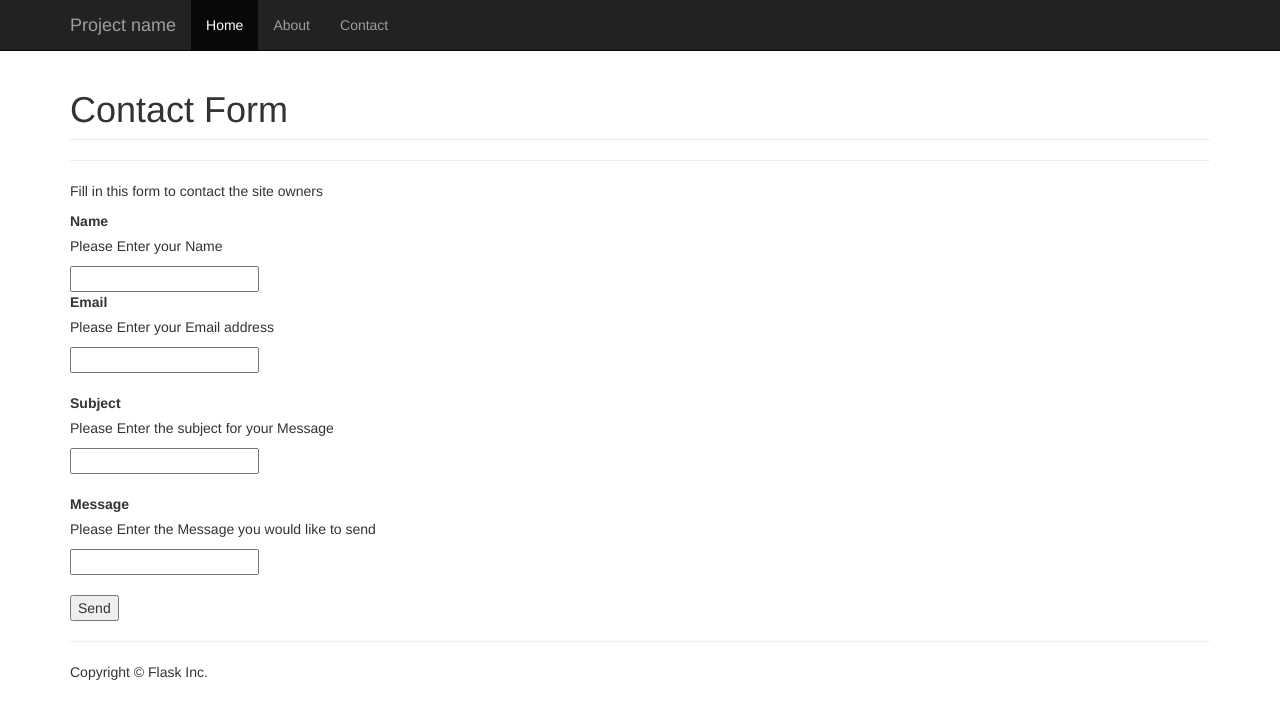
After one commit to gorillagunz/info3180-lab3-ex2, a Flask app: page /contact in a window 1280 px wide. The commit adds this page. Shown: the top 719 px of the page. Run offline with Flask 2, Linux system fonts and the light colour scheme; some libraries are stand-ins or nearby versions.

Commit message:
contact form

```diff
--- /dev/null
+++ b/app/templates/contact.html
@@ -0,0 +1,25 @@
+{% extends "base.html" %}
+{% block main %}
+<h1 class="page-header">Contact Form</h1>
+<hr/>
+<p>Fill in this form to contact the site owners</p>
+<form action="/contact" method="POST">
+  <label for="from_name">Name</label><br/>
+  <p>Please Enter your Name</p>
+  <input  type="text" name="from_name" required /><br/>
+  <label for="from_addr">Email</label><br/>
+  <p>Please Enter your Email address</p>
+  <input type="email" name="from_addr" required/>
+  <br />
+  <br />
+  <label for="subject">Subject</label><br/>
+  <p>Please Enter the subject for your Message</p>
+  <input  type="text" name="subject" required />
+  <br />
+  <br/>
+  <label for="msg">Message</label><br/>
+  <p>Please Enter the Message you would like to send</p>
+  <input  type="text-box" name="msg" required/><br/><br/>
+  <input  type="submit" name="submit" value ="Send"/>
+  </form>
+{% endblock %}
--- a/app/templates/header.html
+++ b/app/templates/header.html
@@ -13,6 +13,7 @@
           <ul class="nav navbar-nav">
             <li class="active"><a href="{{ url_for('home') }}">Home</a></li>
             <li><a href="{{ url_for('about') }}">About</a></li>
+            <li><a href="{{ url_for('contact') }}">Contact</a></li>
           </ul>
         </div><!--/.nav-collapse -->
       </div>
--- a/app/views.py
+++ b/app/views.py
@@ -6,9 +6,10 @@ This file creates your application.
 """
 
 from app import app
-from flask import render_template, request, redirect, url_for
+from flask import render_template, request, redirect, url_for, flash
+import smtplib
 
-
+app.secret_key = 'key'
 ###
 # Routing for your application.
 ###
@@ -17,8 +18,41 @@ from flask import render_template, request, redirect, url_for
 def home():
     """Render website's home page."""
     return render_template('home.html')
+@app.route('/contact',methods=['GET','POST'])
+def contact():
+    """Render contact form"""
+    if request.method == 'POST':
+        from_name=request.form['from_name']
+        from_addr=request.form['from_addr']
+        subject=request.form['subject']
+        msg=request.form['msg']
+        if send_email(from_name, from_addr, subject, msg)==True:
+            flash("Message succesfully sent")
+            return redirect(url_for('home'))
+        else:
+            flash("Message unsuccesfully sent")
+            return redirect(url_for('home'))
+    return render_template("contact.html")
 
-
+def send_email(from_name, from_addr, subject, msg):
+    to_name="Jovaun"
+    to_addr='jovaunrobinson@yahoo.com'
+    message = """From: {} <{}>
+    To: {} <{}>
+    Subject: {}
+    {}
+    """
+    message_to_send = message.format(from_name, from_addr, to_name, to_addr, subject, msg)
+    # Credentials (if needed)
+    username = 'robbiejov@gmail.com'
+    password = 'tkequoddqjqlvxtj'
+    # The actual mail send
+    server = smtplib.SMTP('smtp.gmail.com:587')
+    server.starttls()
+    server.login(username, password)
+    server.sendmail(from_addr, to_addr, message_to_send)
+    server.quit()
+    return True
 @app.route('/about/')
 def about():
     """Render the website's about page."""
```
Also changed, not shown: app/templates/home.html (+7 -0 lines).
